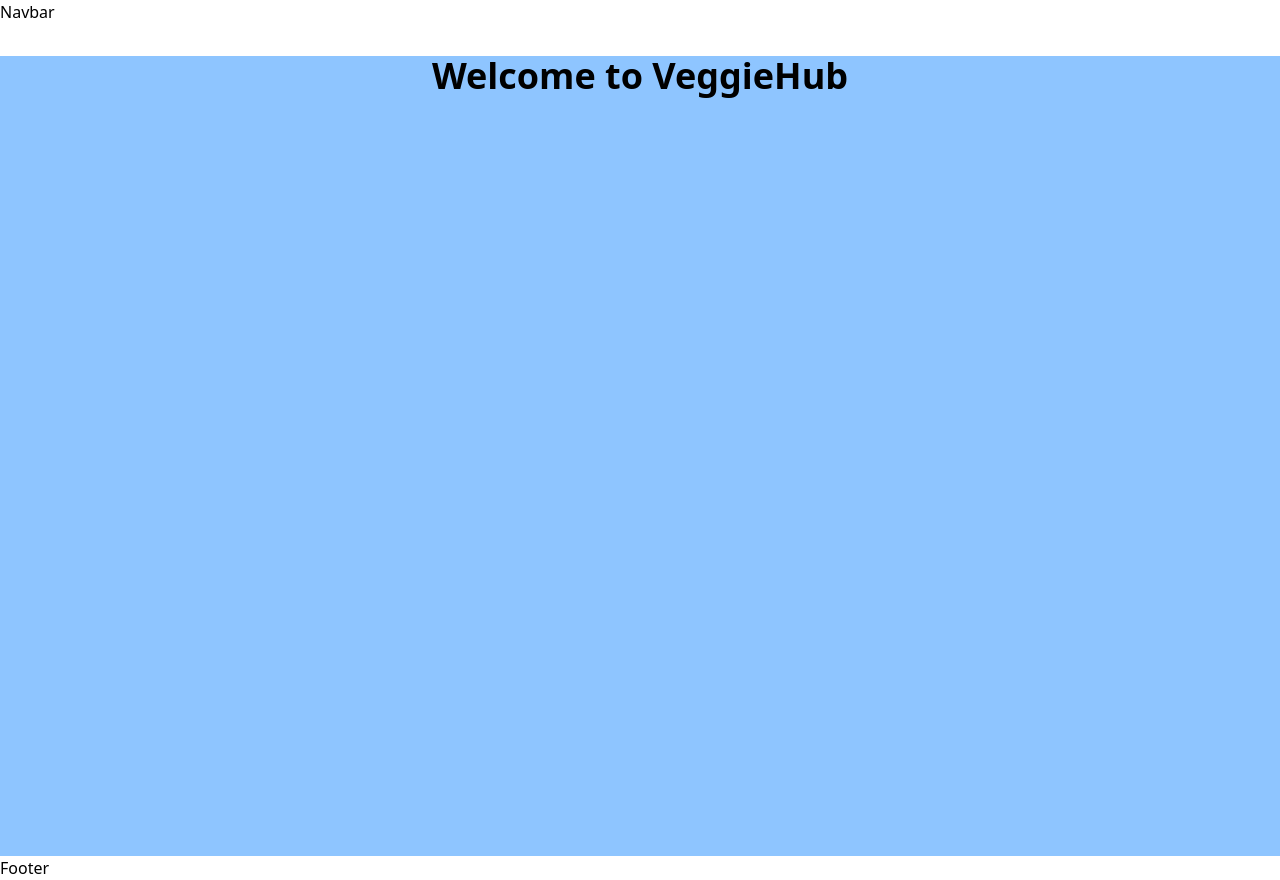
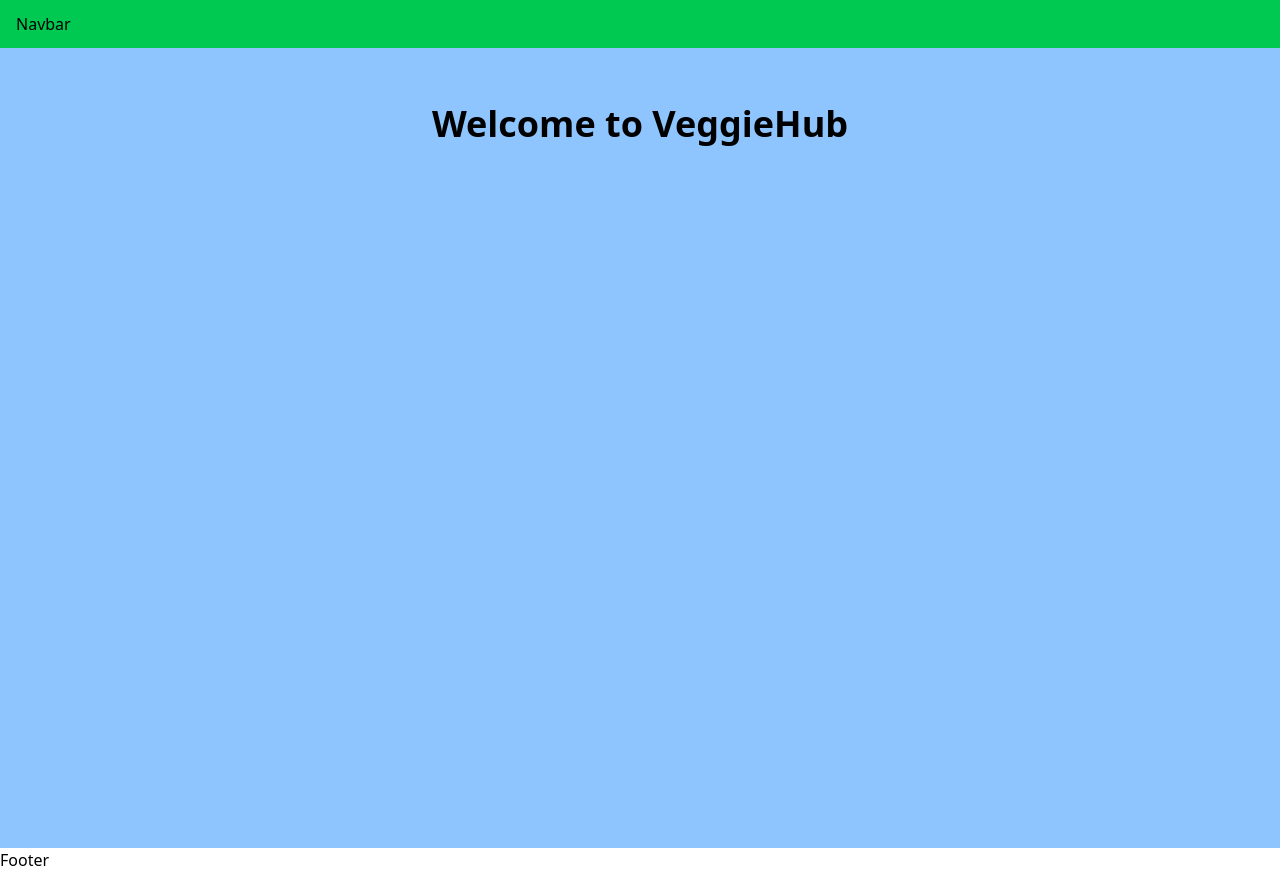
Before and after one commit to pratiksha950/VeggieHub-Tailwind, a React (Vite) app: page / in a window 1280 px wide. Built offline with nearby package versions, Linux system fonts and the light colour scheme.

Commit message:
imported tailwind library:

```diff
--- a/src/views/Home.jsx
+++ b/src/views/Home.jsx
@@ -3,14 +3,17 @@
 import Footer from './Footer'
 import '../index.css'
 
-
 function Home() {
   return (
     <div>
       <Navbar />
-      <div className='min-h-screen bg-blue-300'>
-        <h1>Welcome to VeggieHub</h1>
+
+      <div className="min-h-screen bg-blue-300 flex justify-center">
+        <h1 className="pt-6 text-3xl font-bold">
+          Welcome to VeggieHub
+        </h1>
       </div>
+
       <Footer />
     </div>
   )
--- a/src/views/Navbar.jsx
+++ b/src/views/Navbar.jsx
@@ -2,7 +2,7 @@
 
 function Navbar() {
   return (
-    <div className='sticky'>Navbar</div>
+    <div className='sticky top-0 w-full bg-green-500 h-12 flex items-center px-4'>Navbar</div>
   )
 }
 
```
Also changed, not shown: src/index.css (line endings or trailing spaces).
